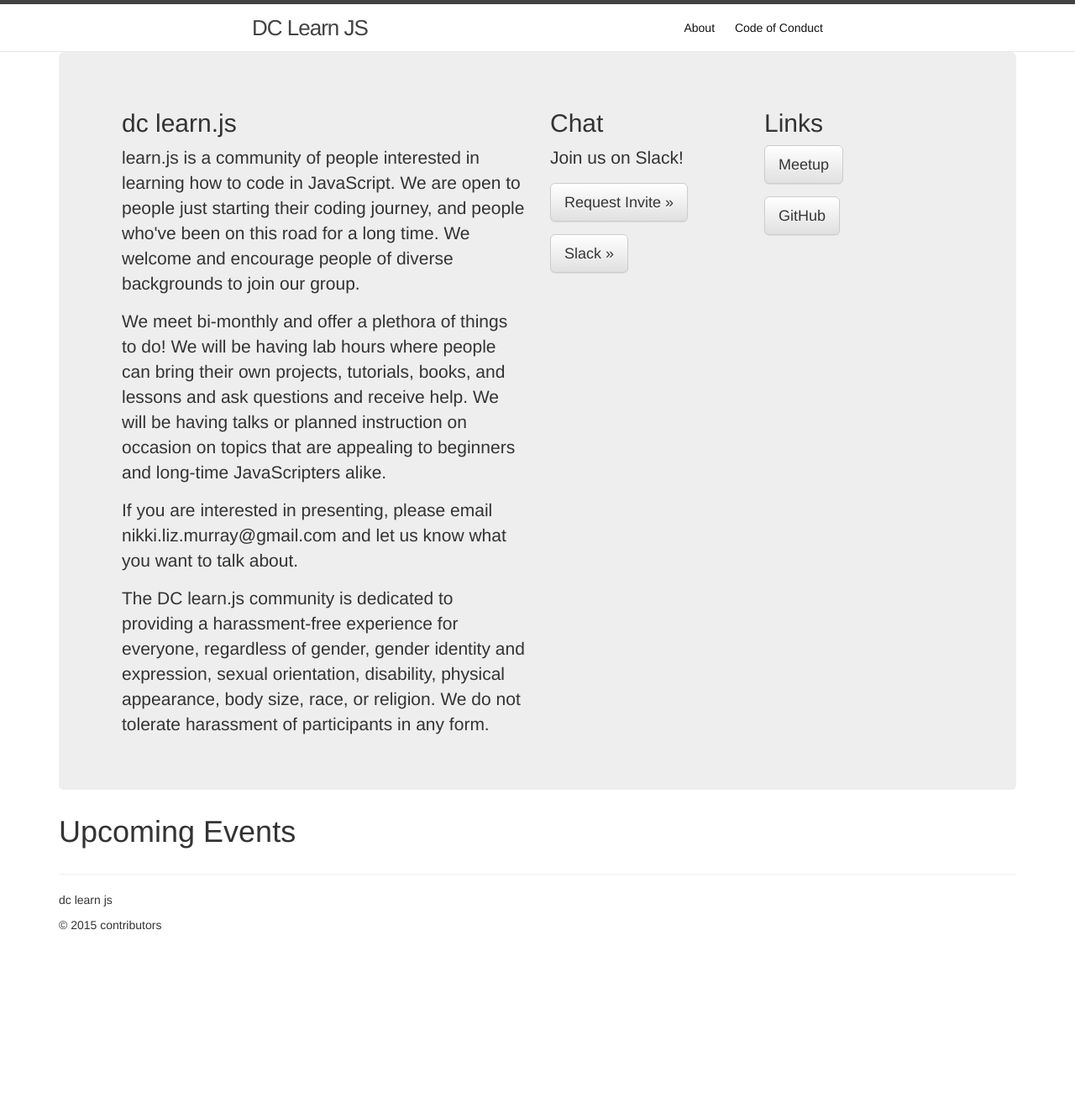
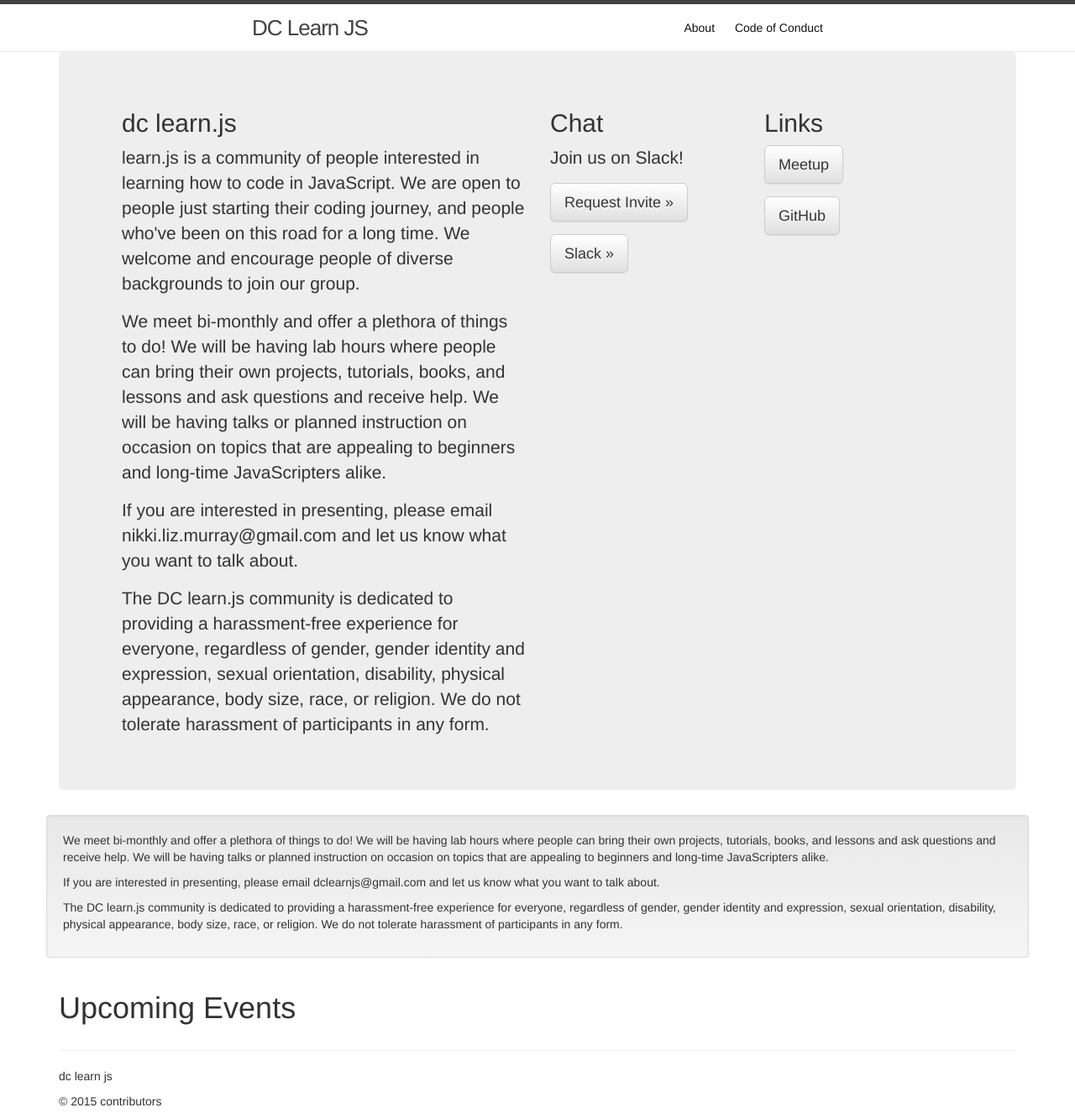
Before and after one commit to dclearnjs/dclearnjs.github.io, a Jekyll site: the page built from index.html, in a window 1280 px wide. Shown: the whole page at 84% size. Built offline with Jekyll 4.4.1, drawn with Linux system fonts in a browser that asks for light colours; nearby versions of some CDN libraries; before the commit the page ends 1122 px from its top, so only the background shows below that.

Commit message:
extract 'subbanner' from 'banner'

```diff
--- /dev/null
+++ b/_includes/subbanner.html
@@ -0,0 +1,10 @@
+<div class="row">
+  <div class="well">
+    <p>
+      We meet bi-monthly and offer a plethora of things to do! We will be having lab hours where people can bring their own projects, tutorials, books, and lessons and ask questions and receive help. We will be having talks or planned instruction on occasion on topics that are appealing to beginners and long-time JavaScripters alike.
+      </p><p>
+      If you are interested in presenting, please email dclearnjs@gmail.com and let us know what you want to talk about.
+      </p><p>
+      The DC learn.js community is dedicated to providing a harassment-free experience for everyone, regardless of gender, gender identity and expression, sexual orientation, disability, physical appearance, body size, race, or religion. We do not tolerate harassment of participants in any form. </p>
+  </div>
+</div>
--- a/index.html
+++ b/index.html
@@ -3,4 +3,5 @@
 ---
 
 {% include banner.html %}
+{% include subbanner.html %}
 {% include events.html %}
```
